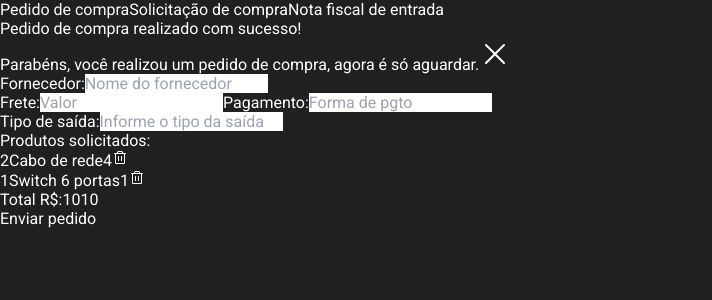
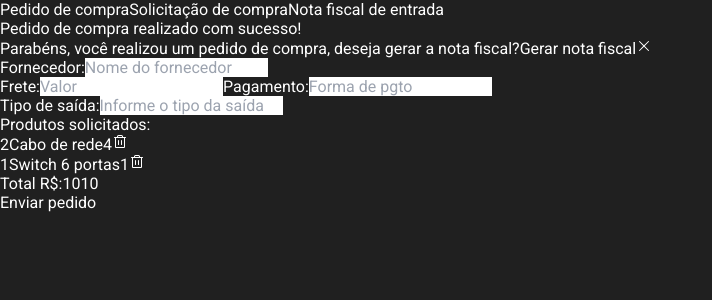
Before and after one commit to dufrtss/compras, a React (Vite) app: page /order in a window 1280 px wide. Both pictures are taken after a click on the button "Enviar pedido". Shown: the top 300 px of the page, without its empty margins (0-712 px from the left). Built offline with nearby package versions, Linux system fonts and the light colour scheme.

Commit message:
add invoice generator :star2:

```diff
--- a/src/components/SuccessModal.tsx
+++ b/src/components/SuccessModal.tsx
@@ -1,21 +1,44 @@
-import { X } from "@phosphor-icons/react";
+import { useState } from "react";
+
+import { SpeakerNone, X } from "@phosphor-icons/react";
 
 interface SuccessModalProps {
   closeModal: () => void;
 }
 
 export function SuccessModal({ closeModal }: SuccessModalProps) {
+  const [invoice, setInvoice] = useState(false);
+
+  function generateInvoice() {
+    setInvoice(true);
+  }
+
   return (
     <>
       <div className="z-0 fixed overflow-auto w-screen h-screen bg-zinc-950 bg-opacity-80">
-        <div className="flex flex-col gap-2 items-center justify-center h-screen text-zinc-95">
+        <div className="flex flex-col gap-3 items-center justify-center h-screen text-zinc-95">
           <h2 className="text-lg">Pedido de compra realizado com sucesso!</h2>
           <span className="text-sm">
-            Parabéns, você realizou um pedido de compra, agora é só aguardar.
+            Parabéns, você realizou um pedido de compra, deseja gerar a nota
+            fiscal?
           </span>
 
+          {invoice ? (
+            <span className="mb-2">
+              Código da nota fiscal:{" "}
+              {Math.floor(Math.random() * (9999 - 0 + 1)) + 0}
+            </span>
+          ) : (
+            <button
+              className="px-4 py-3 w-44 font-semibold rounded-md bg-cyan-500 hover:bg-cyan-400 outline-none focus:outline-cyan-500 transition-colors mb-2"
+              onClick={generateInvoice}
+            >
+              Gerar nota fiscal
+            </button>
+          )}
+
           <button className="text-cyan-500" onClick={closeModal}>
-            <X size={32} />
+            <X size={16} />
           </button>
         </div>
       </div>
```
